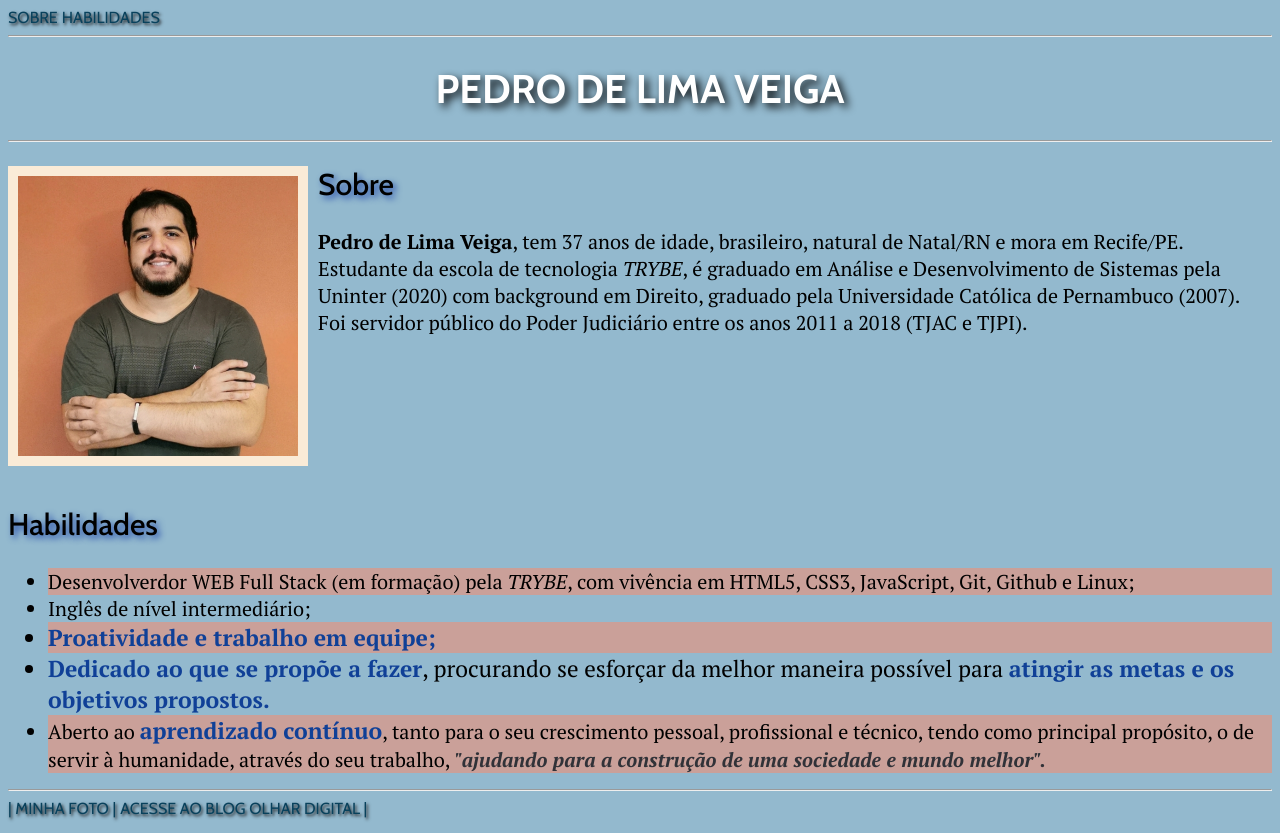
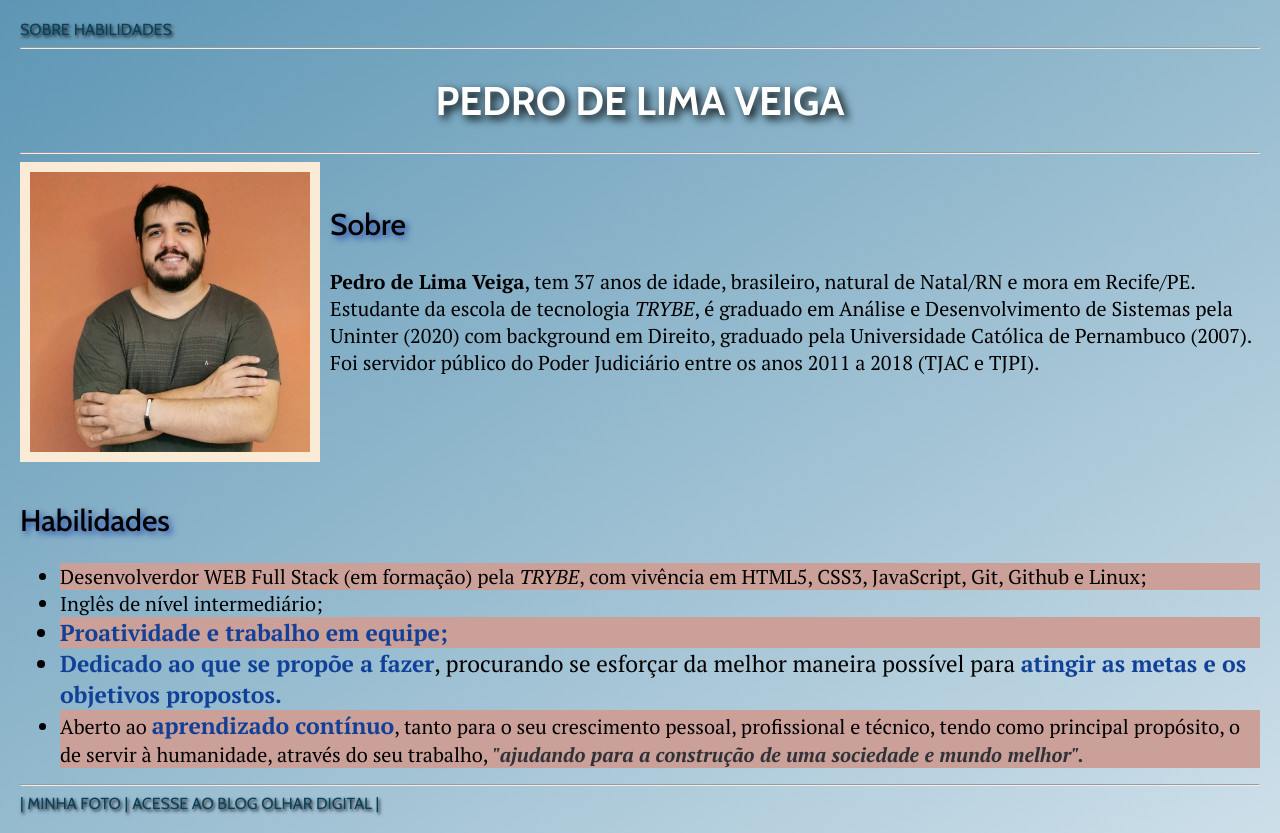
Before and after one commit to pedrodlveiga/pedroveigagithub.github.io, a plain HTML site: page index.html in a window 1280 px wide. Drawn offline with nearby package versions, Linux system fonts and the light colour scheme.

Commit message:
Altera o background-color do body.

```diff
--- a/CSS/style.css
+++ b/CSS/style.css
@@ -1,5 +1,8 @@
 body{
     background-color: #93b9ce;
+    background-image: linear-gradient(to bottom right, #5d96b4, rgb(205, 223, 233));
+    margin: 20px;
+
 
 }
 
@@ -92,6 +95,7 @@ body{
 }
 
 .div-sobre{
+    padding-top: 20px;
     margin-left: 310px;
 
 }
```
